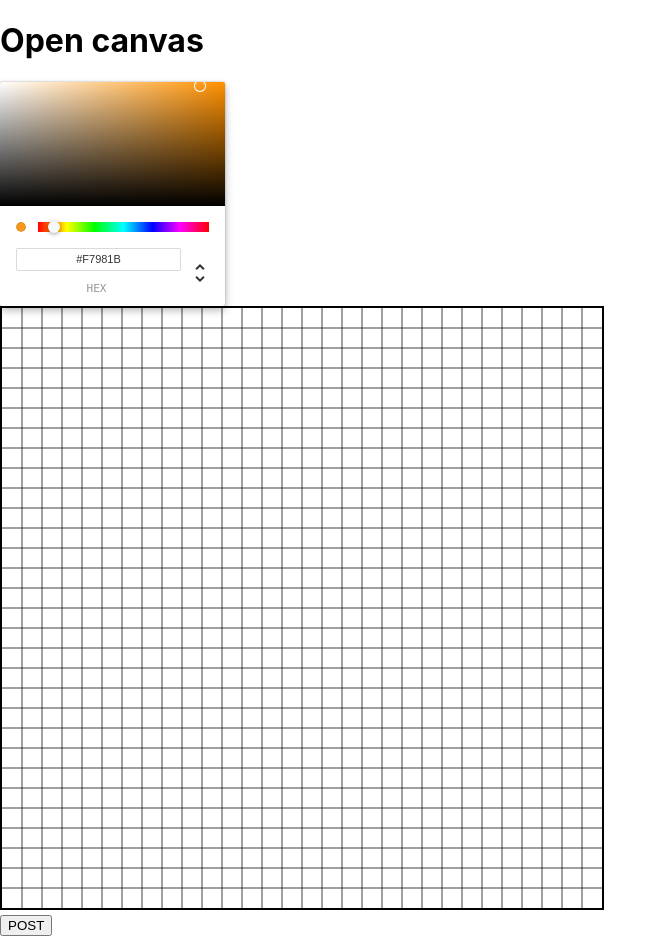
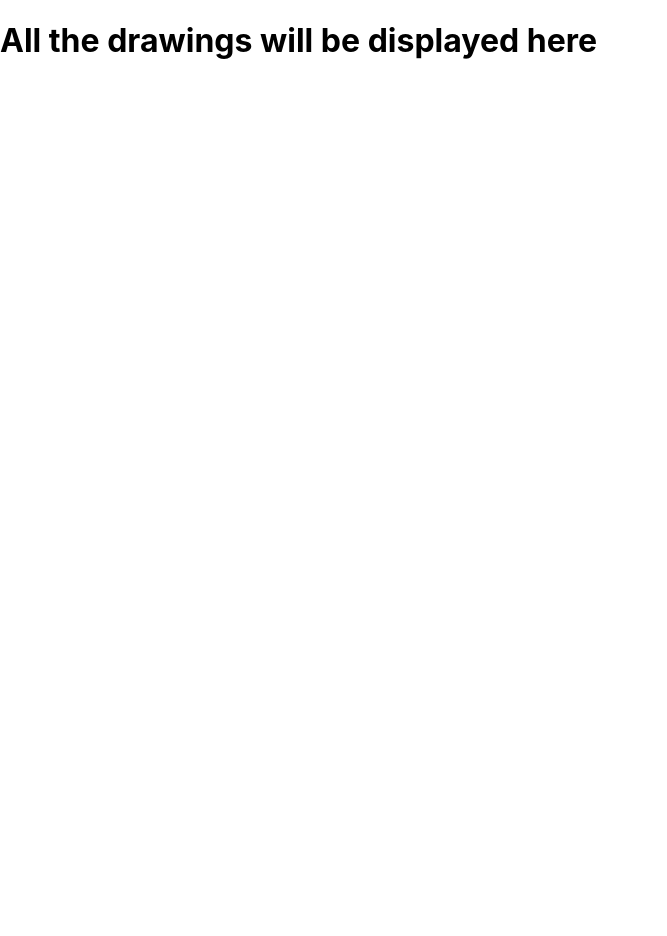
Before and after one commit to NickTaykey/open-canvas-frontend, a React (Create React App) app: page /drawings in a window 1280 px wide. Shown: the whole page, without its empty margins (0-667 px from the left). After the commit the page ends 800 px from the top, so only its background shows below. Built offline with nearby package versions, Linux system fonts and the light colour scheme.

Commit message:
implement react router

```diff
--- a/package.json
+++ b/package.json
@@ -10,6 +10,8 @@
 		"react": "^17.0.1",
 		"react-color": "^2.19.3",
 		"react-dom": "^17.0.1",
+		"react-router": "^5.2.0",
+		"react-router-dom": "^5.2.0",
 		"react-scripts": "4.0.1",
 		"web-vitals": "^0.2.4"
 	},
--- a/src/Drawings.jsx
+++ b/src/Drawings.jsx
@@ -0,0 +1,13 @@
+import React, { Component } from 'react';
+
+class Drawings extends Component {
+	render () {
+		return (
+			<div className="drawings">
+				<h1>All the drawings will be displayed here</h1>
+			</div>
+		);
+	}
+}
+
+export default Drawings;
--- a/src/OpenCanvas.jsx
+++ b/src/OpenCanvas.jsx
@@ -1,11 +1,16 @@
 import React, { Component } from 'react';
+import { Switch, Route } from 'react-router-dom';
 import NewDrawing from './NewDrawing';
+import Drawings from './Drawings';
 
 class OpenCanvas extends Component {
 	render () {
 		return (
 			<div>
-				<NewDrawing />
+				<Switch>
+					<Route exact path="/drawings/new" component={NewDrawing} />
+					<Route exact path="/drawings" component={Drawings} />
+				</Switch>
 			</div>
 		);
 	}
--- a/src/index.js
+++ b/src/index.js
@@ -3,12 +3,15 @@ import ReactDOM from 'react-dom';
 import './index.css';
 import App from './App';
 import reportWebVitals from './reportWebVitals';
+import { BrowserRouter } from 'react-router-dom';
 
 ReactDOM.render(
-  <React.StrictMode>
-    <App />
-  </React.StrictMode>,
-  document.getElementById('root')
+	<React.StrictMode>
+		<BrowserRouter>
+			<App />
+		</BrowserRouter>
+	</React.StrictMode>,
+	document.getElementById('root')
 );
 
 // If you want to start measuring performance in your app, pass a function
```
Also changed, not shown: 1 other file (tests, documents, lock files or other folders).
